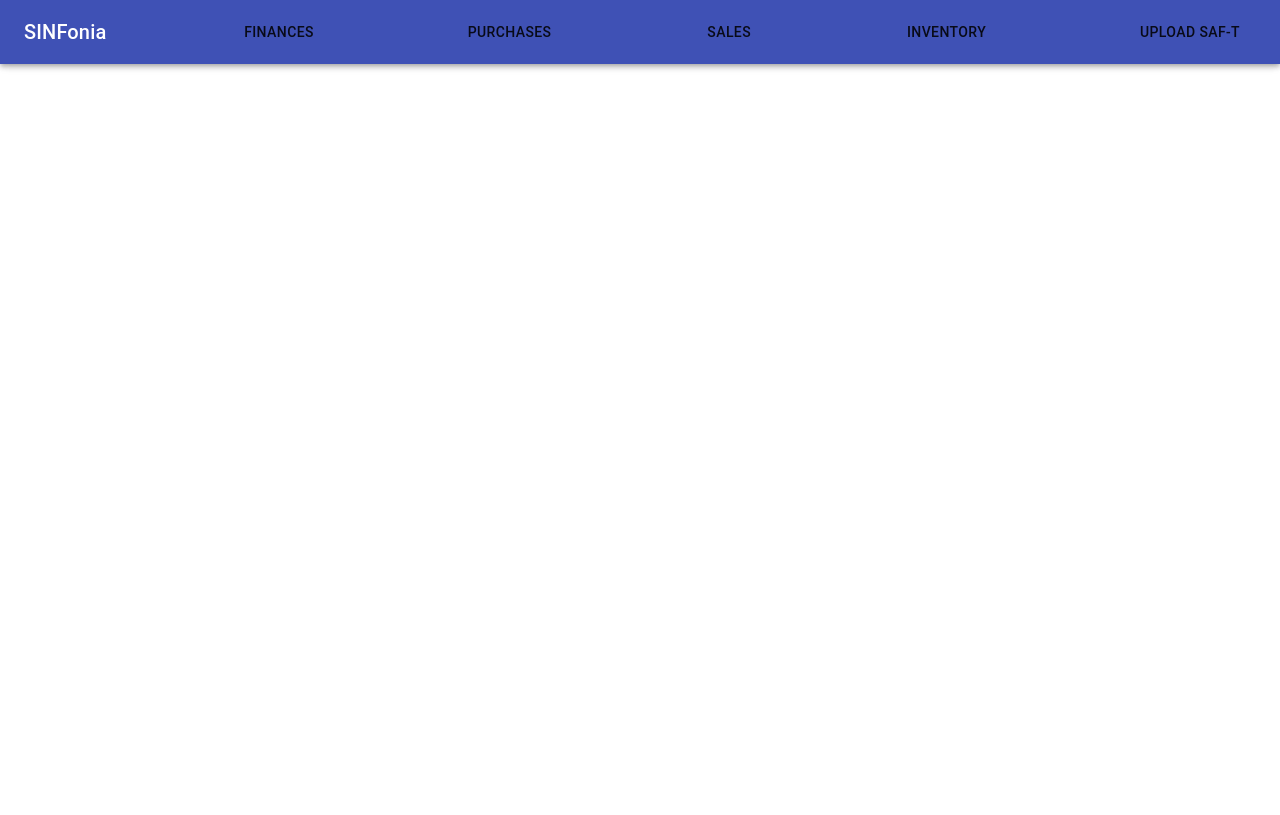
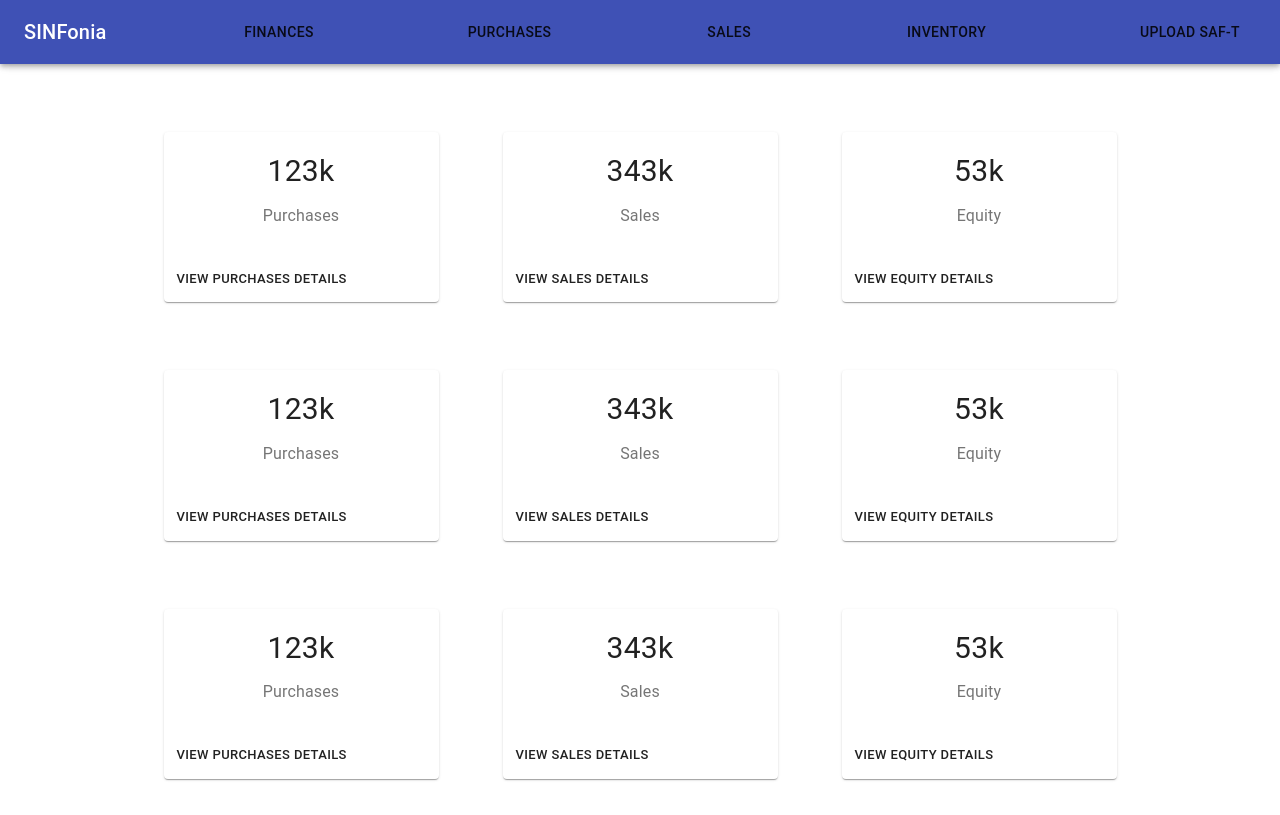
Before and after one commit to pmscosta/Information-Systems, a React (Create React App) app in the folder frontend/: page / in a window 1280 px wide. Built offline with nearby package versions, Linux system fonts and the light colour scheme.

Commit message:
[Add] ValueCard component and Homepage

```diff
--- /dev/null
+++ b/frontend/src/components/ValueCard.js
@@ -0,0 +1,47 @@
+import React from 'react';
+import { makeStyles } from '@material-ui/core/styles';
+import Card from '@material-ui/core/Card';
+import CardActions from '@material-ui/core/CardActions';
+import CardContent from '@material-ui/core/CardContent';
+import Button from '@material-ui/core/Button';
+import Typography from '@material-ui/core/Typography';
+
+const useStyles = makeStyles({
+  card: {
+    minWidth: 275,
+  },
+  bullet: {
+    display: 'inline-block',
+    margin: '0 2px',
+    transform: 'scale(0.8)',
+  },
+  title: {
+    fontSize: 30,
+  },
+  pos: {
+    marginBottom: 12,
+  },
+});
+
+const ValueCard = (props) => {
+  const classes = useStyles();
+
+  return (
+    <Card className={classes.card} style={{display: 'inline-block', margin: '2em'}} variant="outline">
+      <CardContent>
+        <Typography className={classes.title} gutterBottom >
+          {props.value}
+        </Typography>
+        <Typography className={classes.pos} color="textSecondary">
+          {props.name}
+        </Typography>
+
+      </CardContent>
+      <CardActions>
+        <Button align="right" size="small">View {props.name} Details </Button>
+      </CardActions>
+    </Card>
+  );
+}
+
+export default ValueCard;
--- a/frontend/src/pages/Homepage.js
+++ b/frontend/src/pages/Homepage.js
@@ -1,10 +1,25 @@
 import React from "react";
 import MainPageLayout from './MainPageLayout';
+import ValueCard from '../components/ValueCard';
 
 const Homepage = () => {
+
     return (
       <MainPageLayout>
-
+        <br/>
+        <br/>
+        <br/>
+        <ValueCard name="Purchases" value="123k"/>
+        <ValueCard name="Sales" value="343k"/>
+        <ValueCard name="Equity" value="53k"/>
+        <br/>
+        <ValueCard name="Purchases" value="123k"/>
+        <ValueCard name="Sales" value="343k"/>
+        <ValueCard name="Equity" value="53k"/>
+        <br/>
+        <ValueCard name="Purchases" value="123k"/>
+        <ValueCard name="Sales" value="343k"/>
+        <ValueCard name="Equity" value="53k"/>
       </MainPageLayout>
     );
   }
```
Also changed, not shown: frontend/src/components/NavBar.js (renamed from frontend/src/components/NavBar.jsx).
